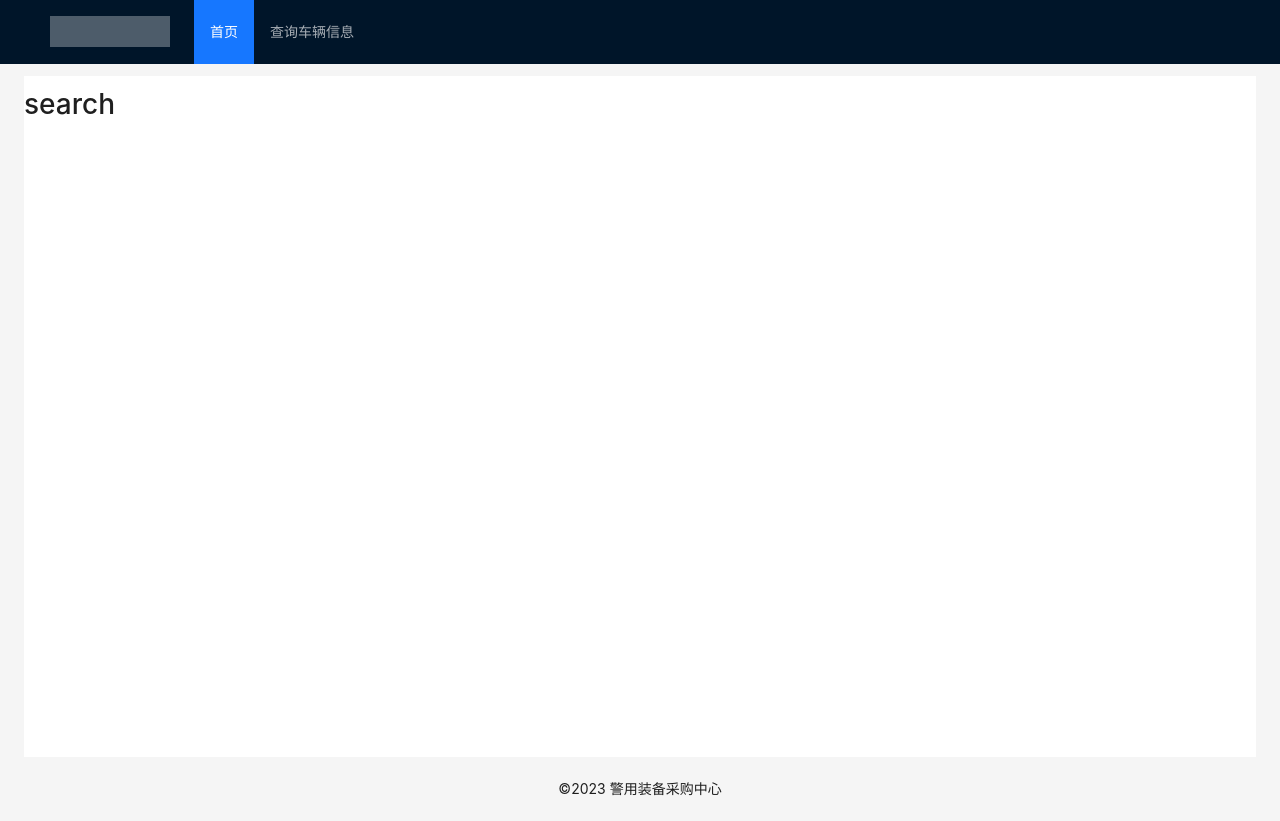
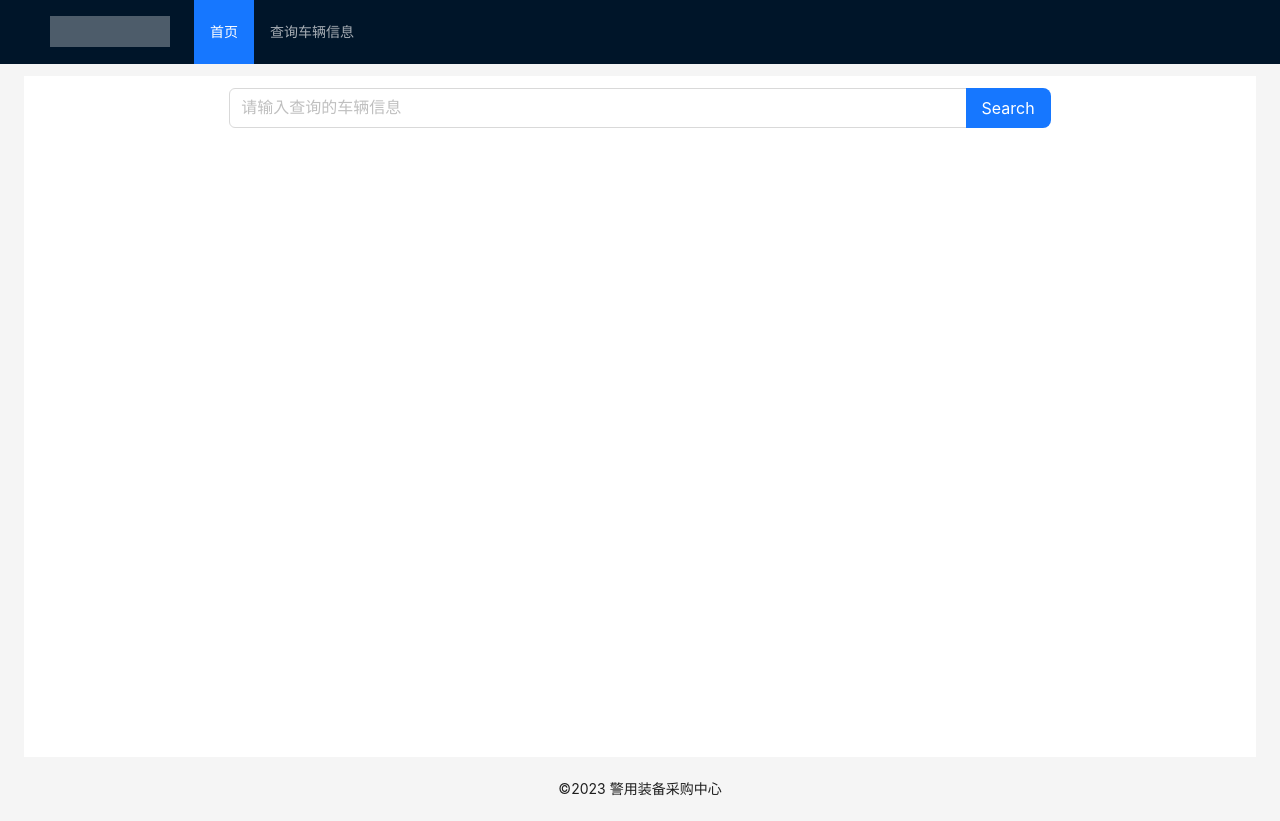
Before and after one commit to herzorf/GANW_web, a React (Vite) app: page /search in a window 1280 px wide. Built offline with nearby package versions, Linux system fonts and the light colour scheme.

Commit message:
添加车辆查询表单输入框

```diff
--- a/src/pages/home/index.tsx
+++ b/src/pages/home/index.tsx
@@ -1,8 +1,6 @@
-import { Button } from "antd"
-
 const Home = () => {
     return (
-        <div></div>
+        <div >home</div>
     )
 }
 
--- a/src/pages/search/index.tsx
+++ b/src/pages/search/index.tsx
@@ -1,7 +1,38 @@
-const Search = () => {
+import { Button, Col, Form, Input, Row, Space } from "antd"
+const { Search } = Input;
+const SearchPage = () => {
+    const [form] = Form.useForm();
+    const onFinish = () => {
+        console.log(form.getFieldsValue());
+    };
     return (
-        <h1>search</h1>
+        <div>
+            <Row>
+                <Col span={16} offset={4}>
+                    <Form
+                        form={form}
+                        layout="vertical"
+                        onFinish={onFinish}
+                        autoComplete="off"
+                    >
+                        <Form.Item
+                            name="info"
+                            rules={[{ required: true, message: "请输入要查询的车辆信息" }]}
+                        >
+                            <Search
+                                placeholder="请输入查询的车辆信息"
+                                allowClear
+                                enterButton="Search"
+                                size="large"
+                                onSearch={form.submit}
+                            />
+                        </Form.Item>
+                    </Form>
+                </Col>
+            </Row>
+
+        </div>
     )
 }
 
-export default Search
+export default SearchPage
```
